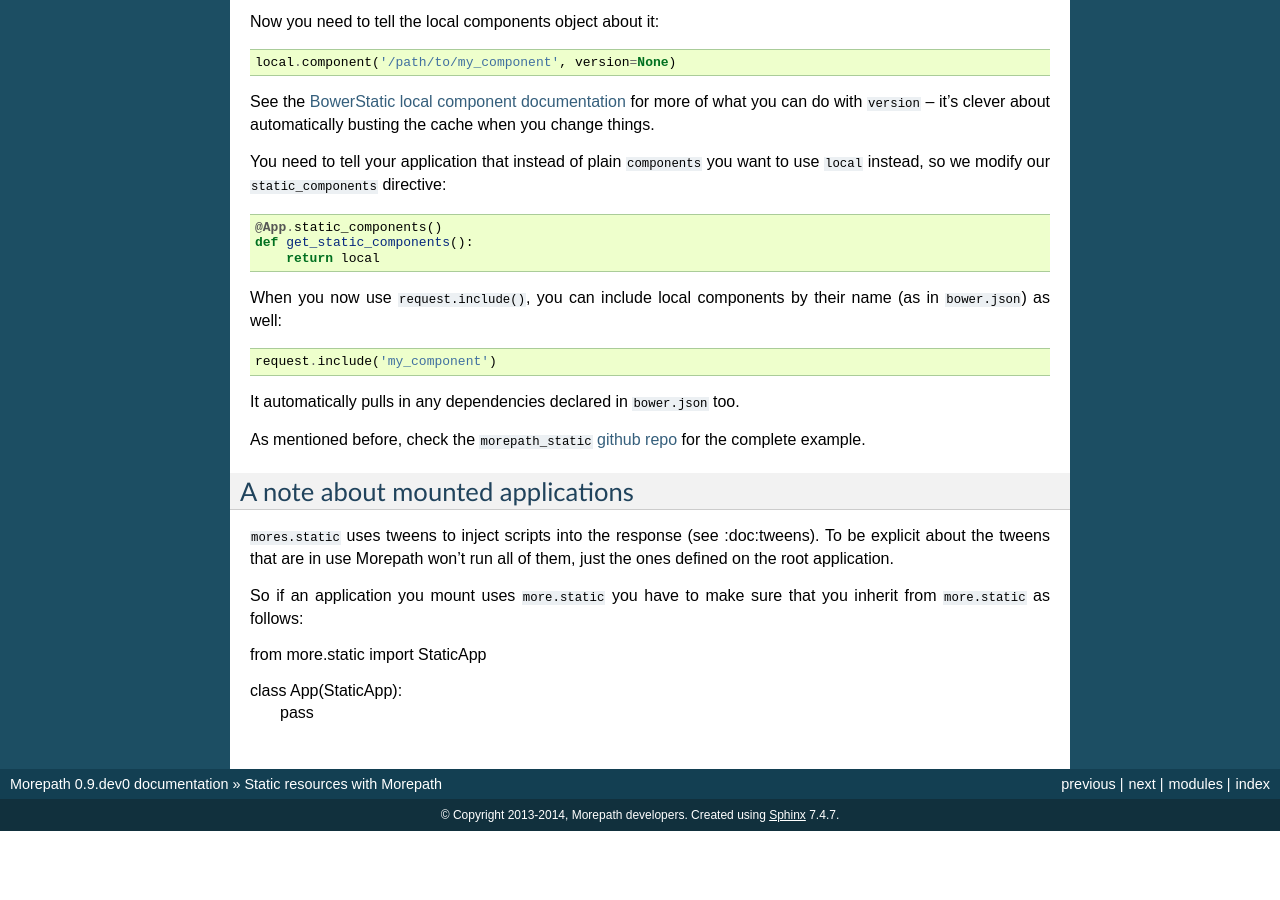
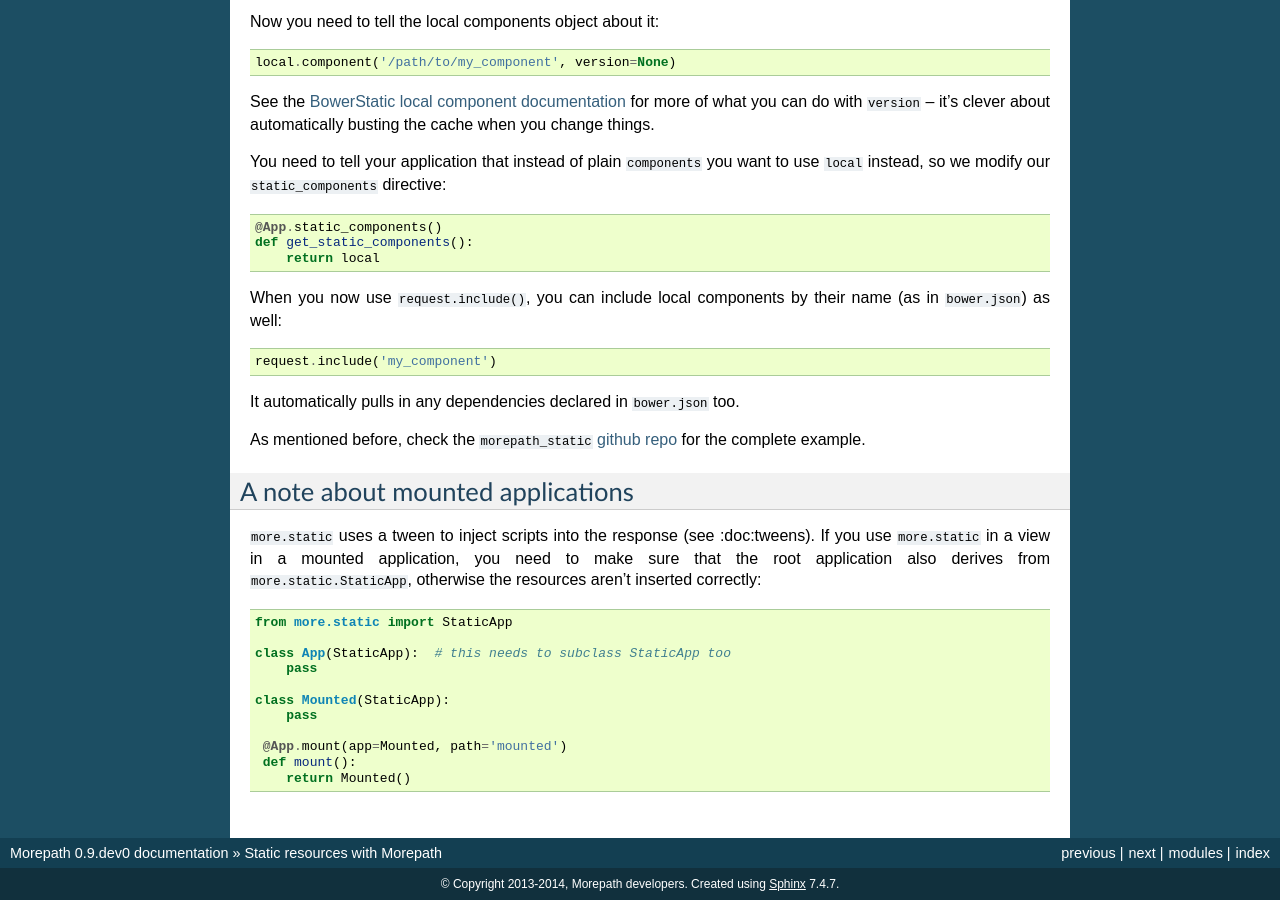
Before and after one commit to morepath/morepath, a Sphinx documentation site: the page built from doc/more.static.rst, in a window 1280 px wide and 900 px high, scrolled down 2820 px. Built offline with Sphinx 7.4.7, drawn with Linux system fonts in a browser that asks for light colours; before the commit the page ends 3651 px from its top, so only the background shows below that.

Commit message:
Update more.static docs some more.

```diff
--- a/CHANGES.txt
+++ b/CHANGES.txt
@@ -4,8 +4,7 @@ CHANGES
 0.9 (unreleased)
 ================
 
-- Nothing changed yet.
-
+- Updated the more.static doc to reflect changes in them.
 
 0.8 (2014-11-13)
 ================
--- a/doc/more.static.rst
+++ b/doc/more.static.rst
@@ -41,7 +41,7 @@ functionality::
 
   from more.static import StaticApp
 
-  class app(StaticApp):
+  class App(StaticApp):
       pass
 
 We give it a simple HTML page on the root HTML that contains a
@@ -217,14 +217,20 @@ the complete example.
 A note about mounted applications
 ---------------------------------
 
-``mores.static`` uses tweens to inject scripts into the response
-(see :doc:tweens). To be explicit about the tweens that are in use Morepath
-won't run all of them, just the ones defined on the root application.
+``more.static`` uses a tween to inject scripts into the response (see
+:doc:tweens). If you use ``more.static`` in a view in a mounted
+application, you need to make sure that the root application also
+derives from ``more.static.StaticApp``, otherwise the resources aren't
+inserted correctly::
 
-So if an application you mount uses ``more.static`` you have to make sure
-that you inherit from ``more.static`` as follows::
+  from more.static import StaticApp
 
-from more.static import StaticApp
+  class App(StaticApp):  # this needs to subclass StaticApp too
+      pass
 
-class App(StaticApp):
-    pass
+  class Mounted(StaticApp):
+      pass
+
+   @App.mount(app=Mounted, path='mounted')
+   def mount():
+      return Mounted()
```
